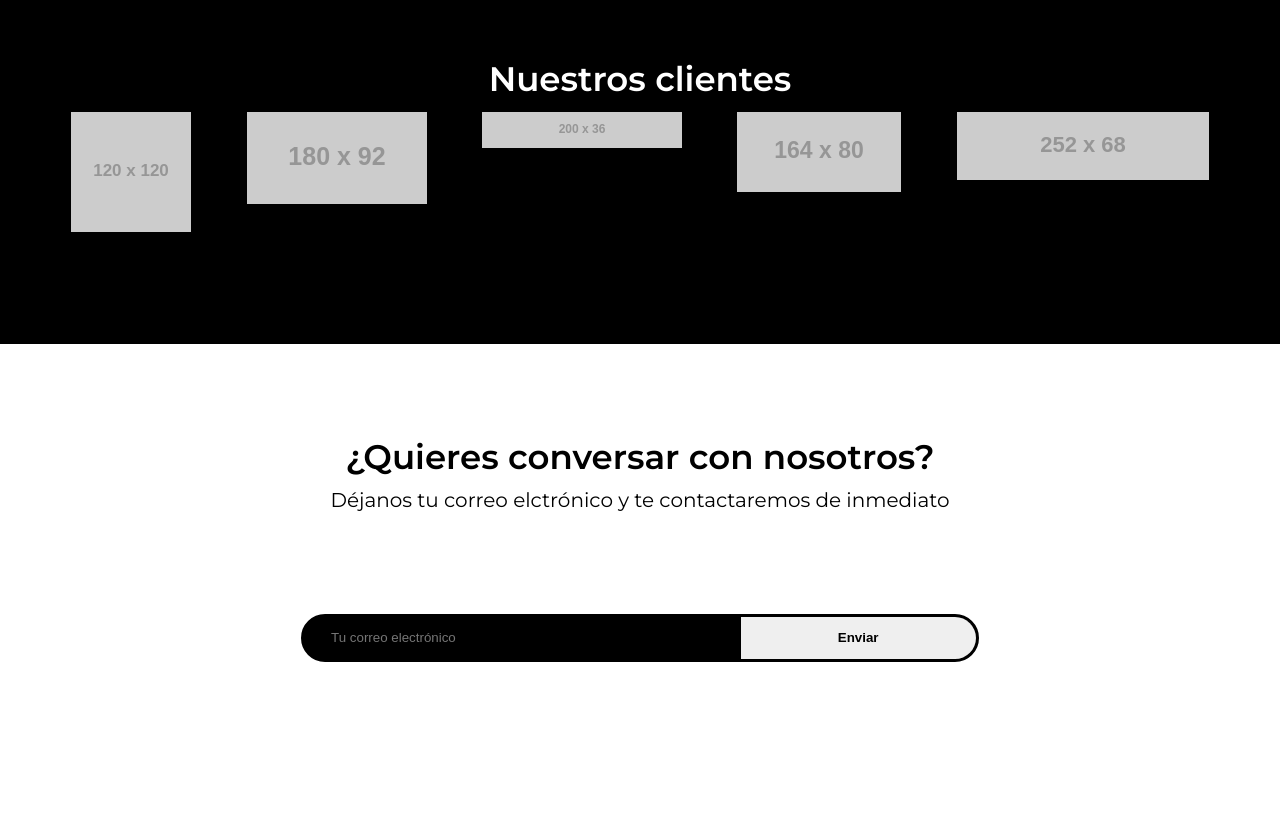
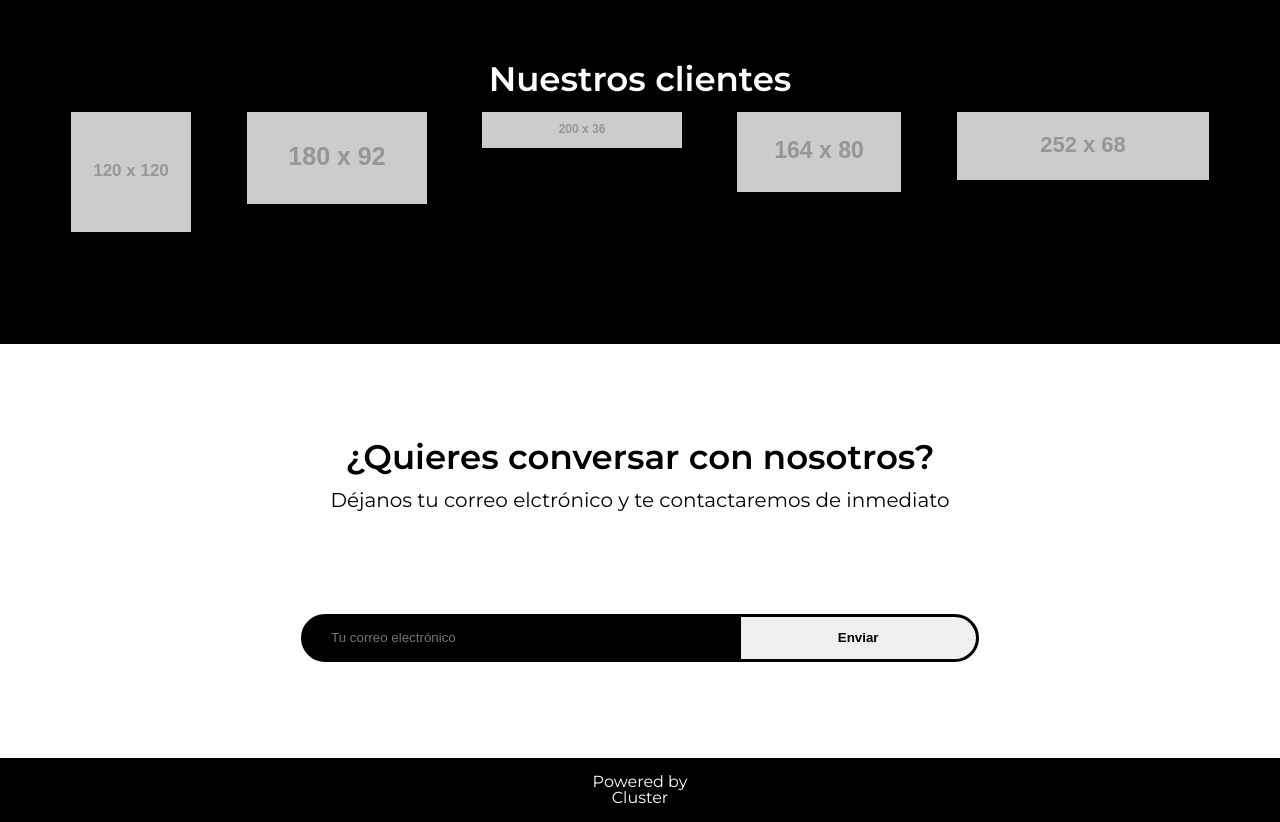
Before and after one commit to ZambranoBeicker/by_pampa-landing-development, a website built with webpack: page src/index.template.html in a window 1280 px wide. Shown: the part 2190-3012 px from the top of the page. Before the commit the page ends 2948 px from the top, so only its background shows below. Built offline with nearby package versions, Linux system fonts and the light colour scheme; placeholder pictures from the web are drawn by us.

Commit message:
Create footer without styles

```diff
--- a/src/index.template.html
+++ b/src/index.template.html
@@ -254,5 +254,13 @@
                 </div>
             </div>
         </div>
+        <footer class="bg-primary">
+            <div class="container--flex">
+                <div class="container__content">
+                    <p>Powered by</p>
+                    <p>Cluster</p>
+                </div>
+            </div>
+        </footer>
     </body>
 </html>
```
